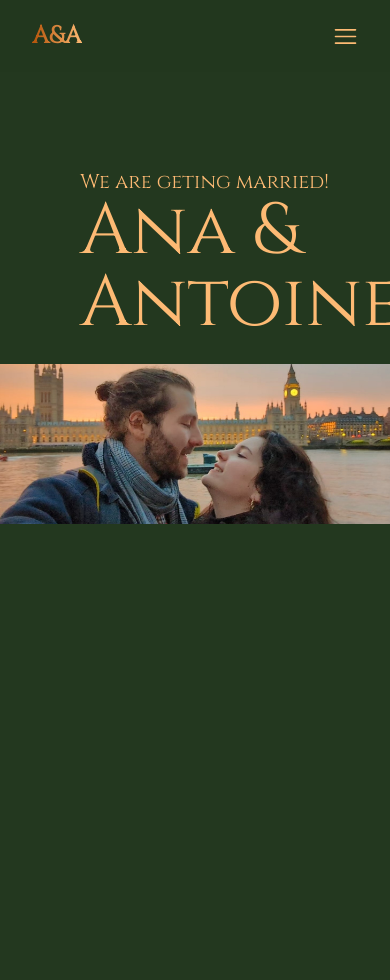
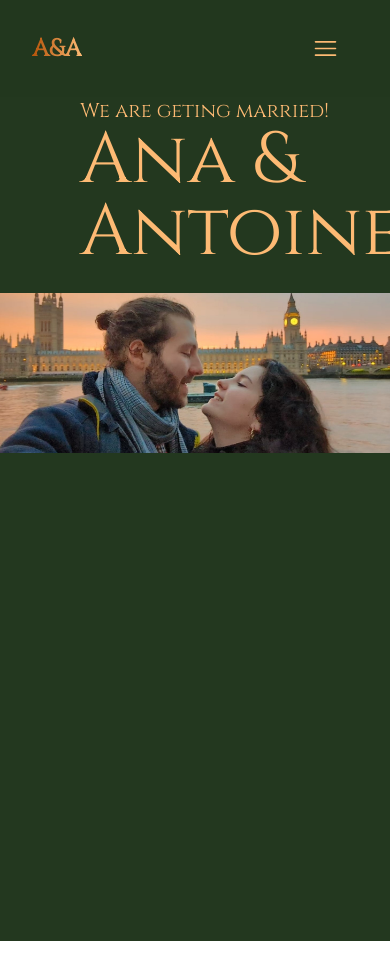
Before and after one commit to Cocheant/ana-antoine-react, a React (Vite) app: page / in a window 390 px wide. Shown: the top 980 px of the page. After the commit the page ends 941 px from the top, so only its background shows below. Built offline with nearby package versions, Linux system fonts and the light colour scheme.

Commit message:
fixed menu spacing

```diff
--- a/index.html
+++ b/index.html
@@ -1,18 +1,21 @@
 <!doctype html>
 <html >
+
+
   <head>
     <meta charset="UTF-8" />
-    <link rel="icon" type="image/png" href="/src/assets/logo.png" />
-    <link rel="stylesheet" href="https://unpkg.com/leaflet@1.9.4/dist/leaflet.css"
-     integrity="sha256-p4NxAoJBhIIN+hmNHrzRCf9tD/miZyoHS5obTRR9BMY="
-     crossorigin=""/>
-     <script src="https://unpkg.com/leaflet@1.9.4/dist/leaflet.js"
-     integrity="sha256-20nQCchB9co0qIjJZRGuk2/Z9VM+kNiyxNV1lvTlZBo="
-     crossorigin=""></script>
+
     <meta name="viewport" content="width=device-width, initial-scale=1.0" />
     <title>Wedding Ana & Antoine</title>
   </head>
   <body>
+    <link rel="icon" type="image/png" href="/src/assets/logo.png" />
+  <link rel="stylesheet" href="https://unpkg.com/leaflet@1.9.4/dist/leaflet.css"
+   integrity="sha256-p4NxAoJBhIIN+hmNHrzRCf9tD/miZyoHS5obTRR9BMY="
+   crossorigin=""/>
+   <script src="https://unpkg.com/leaflet@1.9.4/dist/leaflet.js"
+   integrity="sha256-20nQCchB9co0qIjJZRGuk2/Z9VM+kNiyxNV1lvTlZBo="
+   crossorigin=""></script>
     <div id="root"></div>
     <script type="module" src="/src/main.jsx"></script>
   </body>
--- a/src/components/Navbar.jsx
+++ b/src/components/Navbar.jsx
@@ -12,7 +12,7 @@ const Navbar = () => {
     const handleClick = () => setNav(!nav);
 
     return (
-        <header className="flex w-full justify-between items-center px-8 py-4  mx-auto bg-green/90 z-10 right-0 -left-0 top-0 sticky">
+        <header className="flex w-full justify-between  p-5 items-center px-8 py-4  mx-auto bg-green/90 z-10 right-0 -left-0 top-0 sticky">
             <NavLink to="/" className="w-10 h-10  items-center justify-start flex font-bold ">
                 <p className="text-2xl orange-gradient_text hover:#B45309">A&A</p>
 
@@ -45,16 +45,16 @@ const Navbar = () => {
                 </NavLink>
 
             </nav>
-            <nav className=" text-base gap-9 font-light md:hidden">
+            <nav className=" text-base  font-light md:hidden">
 
                 {/* Mobile Menu */}
 
 
-                <div className=' md:hidden z-10  ' onClick={handleClick}>
+                <div className=' flex md:hidden z-10 justify-between  p-5 items-center ' onClick={handleClick}>
                     {nav ? <FaTimes size={25} color='rgb(253, 186, 116)' /> : <RxHamburgerMenu size={25} color='rgb(253, 186, 116)' />}
                 </div>
                 <ul
-                    className={`${nav
+                    className={`space-y-7 ${nav
                         ? 'text-white opacity-100 transform translate-x-0 duration-500'
                         : 'opacity-0 transform -translate-y-full '
                         } transition-transform  duration-500 absolute top-0 left-0 w-full h-screen bg-green/80 flex flex-col justify-center items-center text-2xl`}
--- a/src/index.css
+++ b/src/index.css
@@ -130,7 +130,7 @@ body:has(.card[data-color="green"]:hover) {
   }
 
   .section {
-    @apply w-full h-screen relative top-24 bg-green
+    @apply w-full h-screen relative  bg-green
   }
 }
 
```
